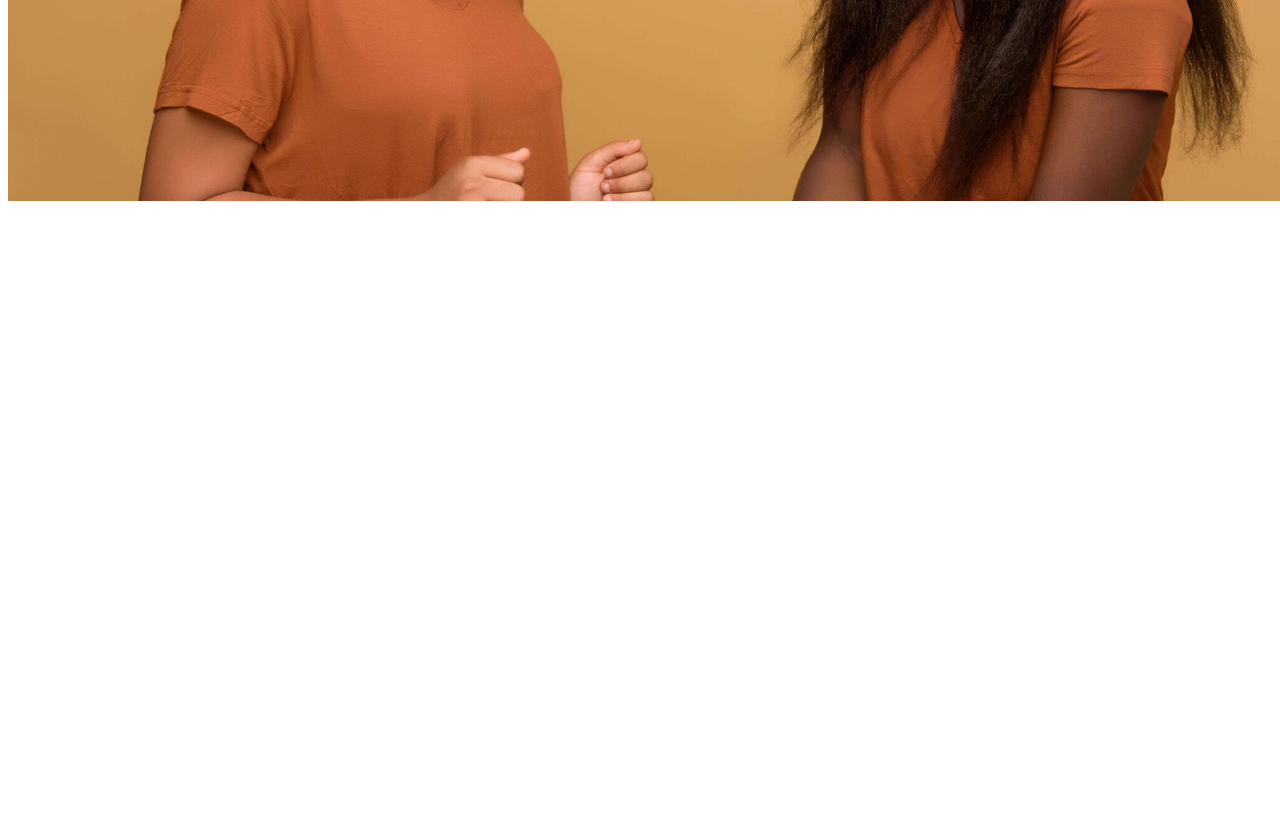
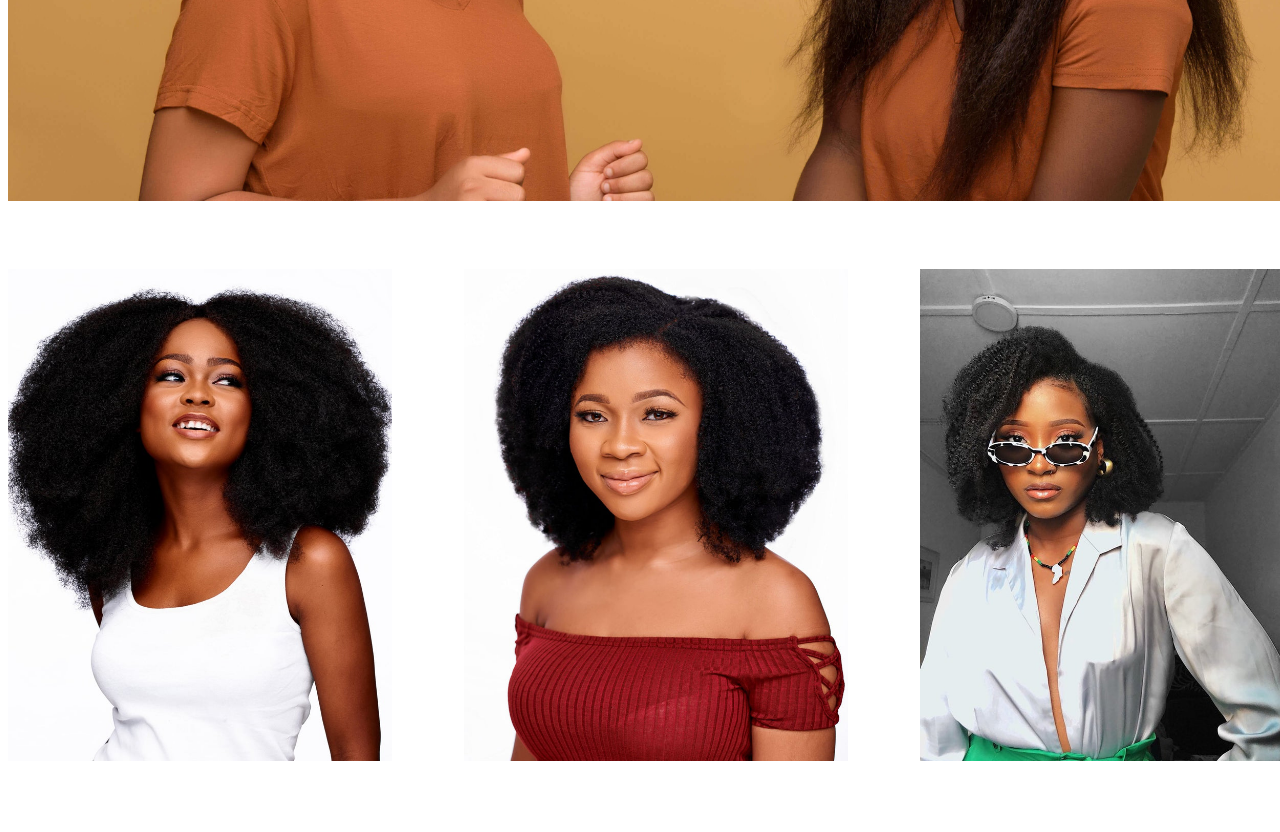
Before and after one commit to ejiogurobert/natural-girl-wigs, a plain HTML site: page index.html in a window 1280 px wide. Shown: the part 520-1352 px from the top of the page. Before the commit the page ends 800 px from the top, so only its background shows below. Drawn offline with Linux system fonts and the light colour scheme.

Commit message:
added section three background

```diff
--- a/index.css
+++ b/index.css
@@ -16,6 +16,19 @@
     grid-gap: 3rem;
     grid-template-columns: repeat(7, 1fr);
 }
-.section-two .img {
-
+.section-two {
+    margin-bottom: 4rem;
 }
+.section-three {
+display: grid;
+grid-template-columns: repeat(3, 1fr);
+grid-gap: 4.5rem;
+}
+.section-three_img {
+    width: 30vw;
+    height: 70vh;
+}
+.potrait {
+    width: 100%;
+    /* height: 100%; */
+}
--- a/index.html
+++ b/index.html
@@ -25,6 +25,7 @@
         <span>USB</span>
       </div>
     </section>
+    <!-- ------------------section one-------------------- -->
     <section class="section-one">
       <span>Shop Wig Styles</span>
       <span>Shop Textures</span>
@@ -34,10 +35,34 @@
       <span>Search</span>
       <span>Hair Quiz</span>
     </section>
+    <!-- ---------------section two-------------------- -->
     <section class="section-two">
       <img src="./img/BFCM_1400x.png" alt="section_two_background" />
     </section>
-    <section class="section-three"></section>
+    <!-- -----------section three-------------- -->
+    <section class="section-three">
+      <div class="section-three_img">
+        <img
+          class="potrait"
+          src="./img/Wig_Toke_750x960_crop_center.jpg"
+          alt=""
+        />
+      </div>
+      <div class="section-three_img">
+        <img
+          class="potrait"
+          src="./img/Afro_Kinky_Upart_Wig_Profile_Picture_1297x1800_dc2696bd-af8c-4d75-b512-7f5b4f1b8077_750x960_crop_center.jpg"
+          alt=""
+        />
+      </div>
+      <div class="section-three_img">
+        <img
+          class="potrait"
+          src="./img/faux_naturale_clip_ins_750x960_crop_center.jpg"
+          alt=""
+        />
+      </div>
+    </section>
     <section class="section-four"></section>
     <section class="section-five"></section>
     <section class="section-six"></section>
```
Also changed, not shown: img/Afro_Kinky_Upart_Wig_Profile_Picture_1297x1800_dc2696bd-af8c-4d75-b512-7f5b4f1b8077_750x960_crop_center.jpg (added), img/Curly_Girl_Ponytail_Profile_picture_750x960_crop_center.jpg (added), img/Wig_Toke_750x960_crop_center.jpg (added), img/faux_naturale_clip_ins_750x960_crop_center.jpg (added).
